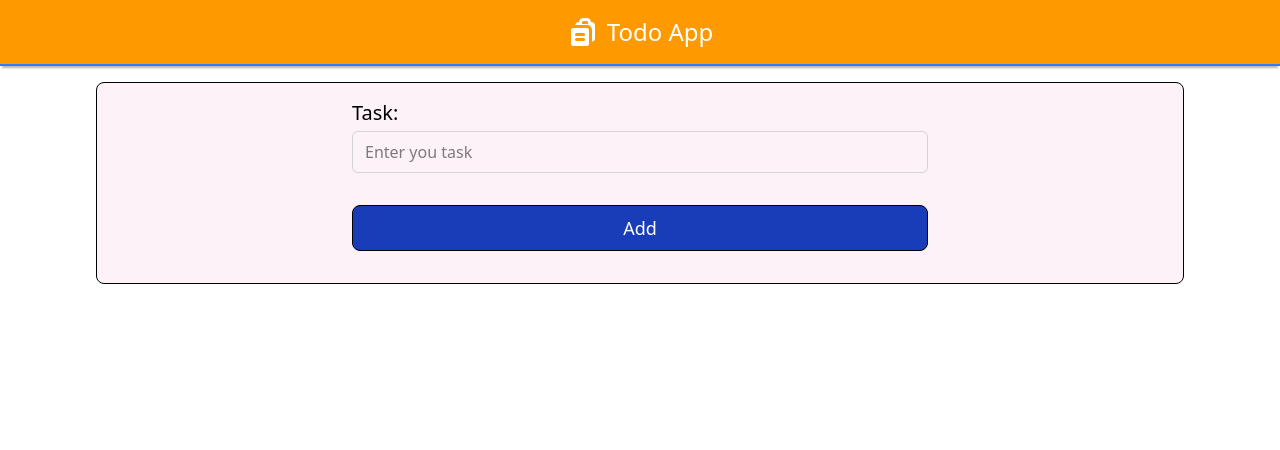
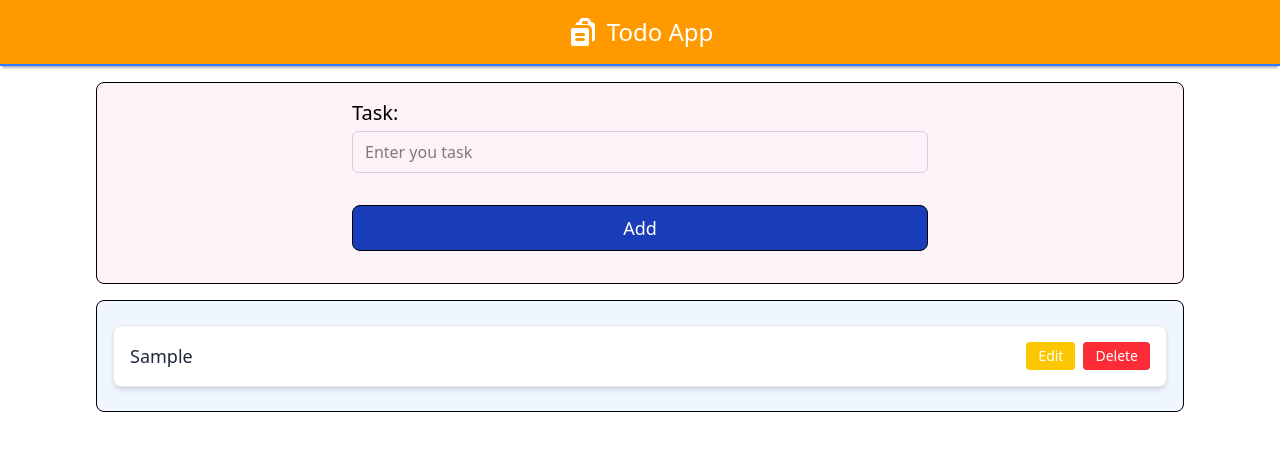
Before and after one commit to Raushan022/todoBaisc, a React (Vite) app: page / in a window 1280 px wide. Both pictures are taken after typing "Sample" into the empty fields and a click on the button "Add". Shown: the top 450 px of the page. Built offline with nearby package versions, Linux system fonts and the light colour scheme.

Commit message:
UI part for todoList and todoItem

```diff
--- a/src/App.jsx
+++ b/src/App.jsx
@@ -2,6 +2,7 @@ import { ClipboardDocumentListIcon } from "@heroicons/react/16/solid";
 import Header from "./components/Header";
 import TodoForm from "./components/TodoForm";
 import { useState } from "react";
+import TodoList from "./components/TodoList";
 
 function App() {
   const [todos, setTodos] = useState([]);
@@ -14,6 +15,7 @@ function App() {
     <>
       <Header />
       <TodoForm addTodo={addTodo} />
+      <TodoList todos={todos} />
     </>
   );
 }
--- /dev/null
+++ b/src/components/TodoItem.jsx
@@ -0,0 +1,19 @@
+import React from "react";
+
+const TodoItem = ({ todo }) => {
+  return (
+    <div className="flex justify-between items-center bg-white shadow-md p-4 my-2 rounded-lg border border-gray-200">
+      <div className="text-lg text-gray-800">{todo}</div>
+      <div className="flex gap-2">
+        <button className="px-3 py-1 text-sm bg-yellow-400 text-white rounded hover:bg-yellow-500 transition">
+          Edit
+        </button>
+        <button className="px-3 py-1 text-sm bg-red-500 text-white rounded hover:bg-red-600 transition">
+          Delete
+        </button>
+      </div>
+    </div>
+  );
+};
+
+export default TodoItem;
--- /dev/null
+++ b/src/components/TodoList.jsx
@@ -0,0 +1,15 @@
+import React from "react";
+import TodoItem from "./TodoItem";
+
+const TodoList = ({ todos }) => {
+  console.log(todos);
+  return (
+    <div className="border border-black mx-4 md:mx-24 rounded-lg bg-blue-50 mt-4 p-4">
+      {todos.map((todo, index) => (
+        <TodoItem key={index} todo={todo} />
+      ))}
+    </div>
+  );
+};
+
+export default TodoList;
```
